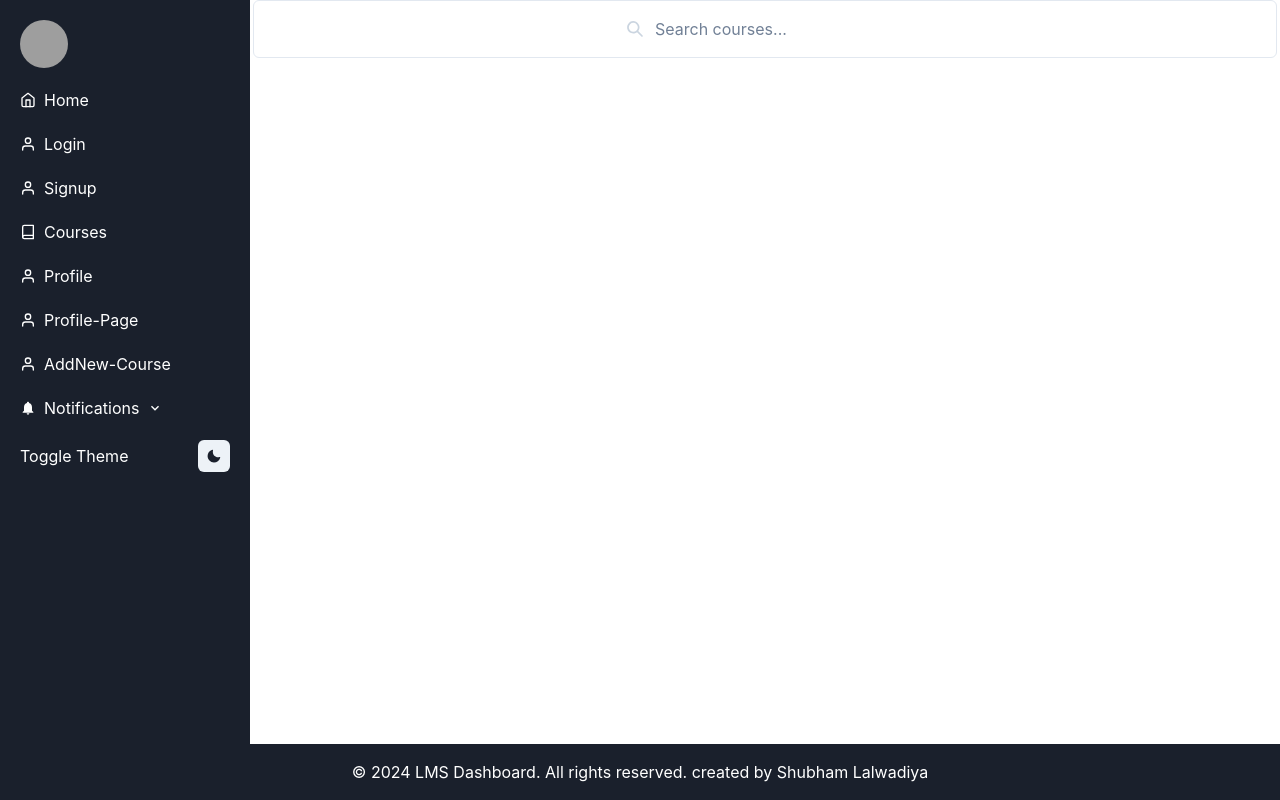
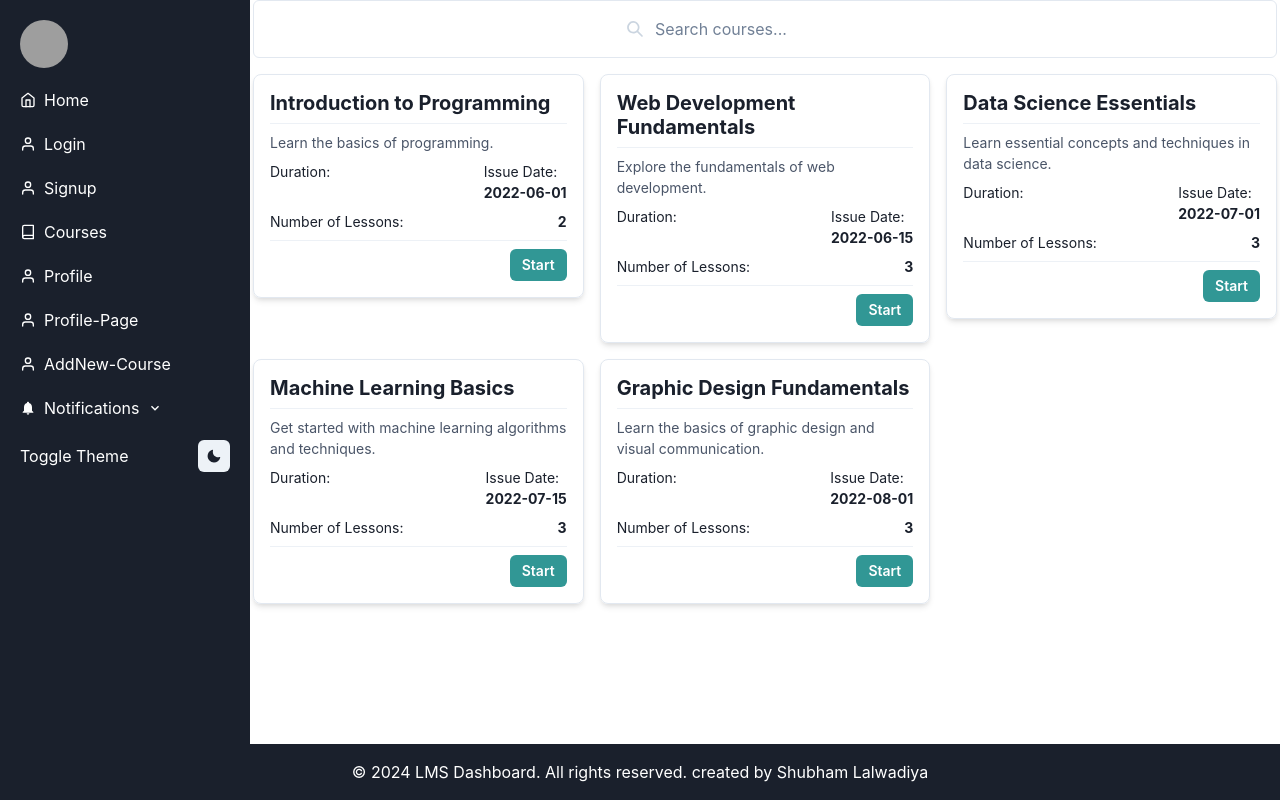
Before and after one commit to SHUBHAMLALWADIYA/SwanirbharFrontedProject, a React (Vite) app: page /courses in a window 1280 px wide. Built offline with nearby package versions, Linux system fonts and the light colour scheme; grey boxes are pictures that could not be loaded.

Commit message:
dummy data is added

```diff
--- a/src/App.jsx
+++ b/src/App.jsx
@@ -15,6 +15,80 @@ import CourseList from './components/Course/CourseList';
 import LoginlogoutContextProvider, { LoginlogoutContext } from './context/LoginlogoutContext';
 import Footer from './components/Layout/Footer';
 
+// Dummy courses data
+const dummyCourses = [
+  {
+      id: 1,
+      title: 'Introduction to Programming',
+      instructor: 'John Doe',
+      description: 'Learn the basics of programming.',
+      instructorEmail: 'john@example.com',
+      lessons: [
+          { title: 'Lesson 1', description: 'Introduction to programming languages.' },
+          { title: 'Lesson 2', description: 'Variables and data types.' },
+      ],
+      issueDate: '2022-06-01',
+      numLessons : 2
+  },
+  {
+      id: 2,
+      title: 'Web Development Fundamentals',
+      instructor: 'Jane Smith',
+      description: 'Explore the fundamentals of web development.',
+      instructorEmail: 'jane@example.com',
+      lessons: [
+          { title: 'Lesson 1', description: 'HTML basics.' },
+          { title: 'Lesson 2', description: 'CSS basics.' },
+          { title: 'Lesson 3', description: 'Introduction to JavaScript.' },
+      ],
+      issueDate: '2022-06-15',
+      numLessons : 3
+  },
+  {
+      id: 3,
+      title: 'Data Science Essentials',
+      instructor: 'Alice Johnson',
+      description: 'Learn essential concepts and techniques in data science.',
+      instructorEmail: 'alice@example.com',
+      lessons: [
+          { title: 'Lesson 1', description: 'Introduction to data science.' },
+          { title: 'Lesson 2', description: 'Data preprocessing and cleaning.' },
+          { title: 'Lesson 3', description: 'Exploratory data analysis.' },
+      ],
+      issueDate: '2022-07-01',
+      numLessons : 3
+  },
+  {
+      id: 4,
+      title: 'Machine Learning Basics',
+      instructor: 'Bob Williams',
+      description: 'Get started with machine learning algorithms and techniques.',
+      instructorEmail: 'bob@example.com',
+      lessons: [
+          { title: 'Lesson 1', description: 'Introduction to machine learning.' },
+          { title: 'Lesson 2', description: 'Supervised learning techniques.' },
+          { title: 'Lesson 3', description: 'Unsupervised learning techniques.' },
+      ],
+      issueDate: '2022-07-15',
+      numLessons : 3
+  },
+  {
+      id: 5,
+      title: 'Graphic Design Fundamentals',
+      instructor: 'Eva Brown',
+      description: 'Learn the basics of graphic design and visual communication.',
+      instructorEmail: 'eva@example.com',
+      lessons: [
+          { title: 'Lesson 1', description: 'Introduction to graphic design principles.' },
+          { title: 'Lesson 2', description: 'Color theory and typography.' },
+          { title: 'Lesson 3', description: 'Introduction to Adobe Photoshop.' },
+      ],
+      issueDate: '2022-08-01',
+      numLessons : 3
+  },
+];
+
+
 const App = () => {
   const [courses, setCourses] = useState([]);
   const [notifications, setNotifications] = useState([]);
@@ -23,9 +97,14 @@ const App = () => {
   useEffect(() => {
     // Retrieve course data from localStorage when component mounts
     const storedCourses = JSON.parse(localStorage.getItem('courses'));
-    if (storedCourses) {
+    if (storedCourses && storedCourses.length > 0) {
       setCourses(storedCourses);
+    } else {
+      // If no courses in local storage, store dummy courses
+      localStorage.setItem('courses', JSON.stringify(dummyCourses));
+      setCourses(dummyCourses);
     }
+
     const storedLogin = localStorage.getItem("login");
     if (storedLogin === "true") {
       setToggle(true);
--- a/src/pages/Courses.jsx
+++ b/src/pages/Courses.jsx
@@ -3,74 +3,6 @@ import { useEffect } from 'react';
 import CourseCard from '../components/Course/CourseCard';
 
 const Courses = ({ courses }) => {
-    useEffect(() => {
-        // Dummy course data
-        const dummyCourses = [
-            {
-                id: 1,
-                title: 'Introduction to Programming',
-                instructor: 'John Doe',
-                description: 'Learn the basics of programming.',
-                instructorEmail: 'john@example.com',
-                lessons: [
-                    { title: 'Lesson 1', description: 'Introduction to programming languages.' },
-                    { title: 'Lesson 2', description: 'Variables and data types.' },
-                ],
-            },
-            {
-                id: 2,
-                title: 'Web Development Fundamentals',
-                instructor: 'Jane Smith',
-                description: 'Explore the fundamentals of web development.',
-                instructorEmail: 'jane@example.com',
-                lessons: [
-                    { title: 'Lesson 1', description: 'HTML basics.' },
-                    { title: 'Lesson 2', description: 'CSS basics.' },
-                    { title: 'Lesson 3', description: 'Introduction to JavaScript.' },
-                ],
-            },
-            {
-                id: 3,
-                title: 'Data Science Essentials',
-                instructor: 'Alice Johnson',
-                description: 'Learn essential concepts and techniques in data science.',
-                instructorEmail: 'alice@example.com',
-                lessons: [
-                    { title: 'Lesson 1', description: 'Introduction to data science.' },
-                    { title: 'Lesson 2', description: 'Data preprocessing and cleaning.' },
-                    { title: 'Lesson 3', description: 'Exploratory data analysis.' },
-                ],
-            },
-            {
-                id: 4,
-                title: 'Machine Learning Basics',
-                instructor: 'Bob Williams',
-                description: 'Get started with machine learning algorithms and techniques.',
-                instructorEmail: 'bob@example.com',
-                lessons: [
-                    { title: 'Lesson 1', description: 'Introduction to machine learning.' },
-                    { title: 'Lesson 2', description: 'Supervised learning techniques.' },
-                    { title: 'Lesson 3', description: 'Unsupervised learning techniques.' },
-                ],
-            },
-            {
-                id: 5,
-                title: 'Graphic Design Fundamentals',
-                instructor: 'Eva Brown',
-                description: 'Learn the basics of graphic design and visual communication.',
-                instructorEmail: 'eva@example.com',
-                lessons: [
-                    { title: 'Lesson 1', description: 'Introduction to graphic design principles.' },
-                    { title: 'Lesson 2', description: 'Color theory and typography.' },
-                    { title: 'Lesson 3', description: 'Introduction to Adobe Photoshop.' },
-                ],
-            },
-        ];
-
-
-        // Store dummy courses in local storage
-        localStorage.setItem('courses', JSON.stringify(dummyCourses));
-    }, []);
 
     return (
         <SimpleGrid columns={{ base: 1, md: 2, lg: 3 }} spacing="4">
```
